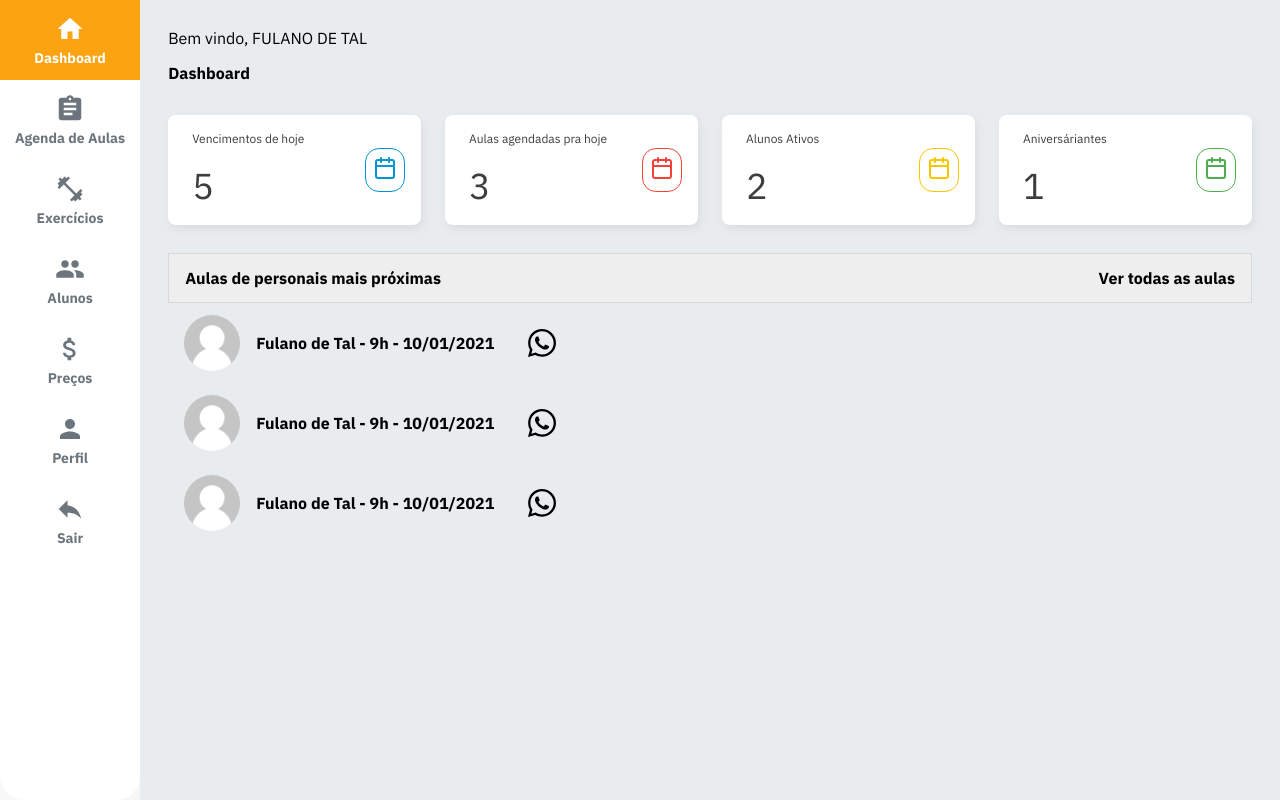
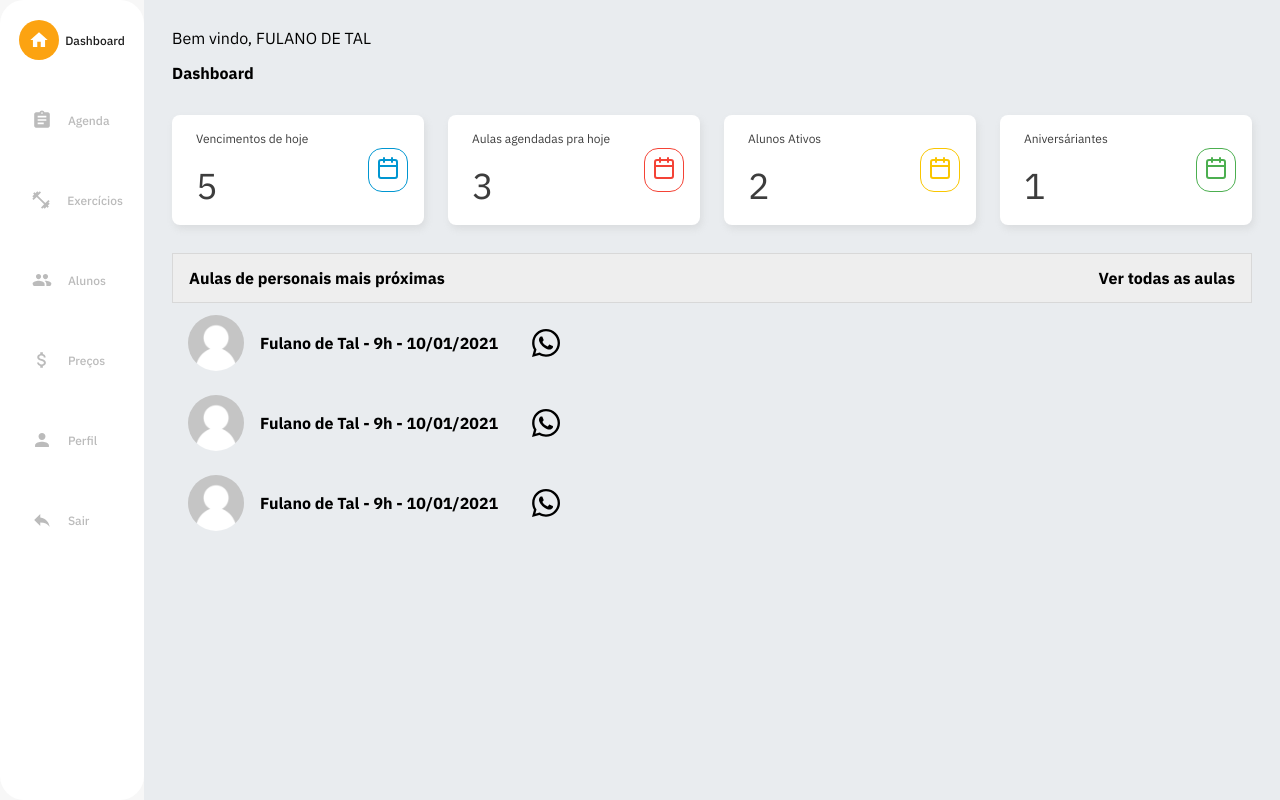
Before and after one commit to rodrigoandradebcc/team-gleyce-web-app, a React (Create React App) app: page / in a window 1280 px wide. Built offline with nearby package versions, Linux system fonts and the light colour scheme.

Commit message:
Refactor: Student Page and Menu

```diff
--- a/src/components/Avatar/index.tsx
+++ b/src/components/Avatar/index.tsx
@@ -5,8 +5,8 @@ import { Container, Image, AvatarContainer } from './styles';
 interface AvatarProps {
   src: string;
   userName: string;
+  size: number;
   alt?: string;
-  size?: number;
 }
 
 const Avatar: React.FC<AvatarProps> = ({
@@ -19,7 +19,7 @@ const Avatar: React.FC<AvatarProps> = ({
   return (
     <Container {...props} size={size}>
       {src === '' ? (
-        <AvatarContainer>
+        <AvatarContainer size={size}>
           <p>{userName[0]}</p>
         </AvatarContainer>
       ) : (
--- a/src/components/Avatar/styles.ts
+++ b/src/components/Avatar/styles.ts
@@ -1,20 +1,19 @@
 import styled from 'styled-components';
 
 interface AvatarProps {
-  size?: number;
+  size: number;
 }
 
 export const Container = styled.div<AvatarProps>`
-  width: 100%;
-  height: 100%;
-
-  max-width: ${props => props.size && `${props.size}px`};
-  max-height: ${props => props.size && `${props.size}px`};
+  width: ${props => props.size && `${props.size}rem`};
+  height: ${props => props.size && `${props.size}rem`};
 
   display: flex;
   justify-content: center;
   align-items: center;
   text-align: center;
+
+  font-size: 4rem;
 
   img {
     width: 100%;
@@ -27,7 +26,7 @@ export const Image = styled.img`
   border-radius: 50%;
 `;
 
-export const AvatarContainer = styled.div`
+export const AvatarContainer = styled.div<AvatarProps>`
   width: 100%;
   height: 100%;
 
@@ -41,9 +40,8 @@ export const AvatarContainer = styled.div`
   border: 2px solid #ffc62d;
 
   p {
-    /* font-size: calc(6rem); */
-    font-size: auto;
-    font-weight: 600;
+    font-size: ${props => props.size && `${props.size * 0.9}`}rem;
+    font-weight: 400;
     color: #ffc62d;
     line-height: 1;
   }
--- a/src/components/CardStudent/index.tsx
+++ b/src/components/CardStudent/index.tsx
@@ -1,6 +1,7 @@
 import React, { ButtonHTMLAttributes, useCallback } from 'react';
 import { useHistory } from 'react-router';
 import { format } from 'date-fns';
+import { ImWhatsapp } from 'react-icons/im';
 import { FiChevronRight } from 'react-icons/fi';
 
 import {
@@ -16,6 +17,9 @@ import {
   SwitchContainer,
   Switch,
   Go,
+  Top,
+  Data,
+  Bottom,
 } from './styles';
 
 import Avatar from '../Avatar';
@@ -54,20 +58,44 @@ const CardStudent: React.FC<CardStudentProps> = ({
     });
   }
 
+  // return (
+  //   <Container>
+  //     <StatusStudent isActive={isActive}>
+  //       {/* <StudentPhoto src={photo} /> */}
+  //       <Avatar src="" userName={name} />
+  //       <Status>{isActive ? 'Ativo' : 'Inativo'}</Status>
+  //     </StatusStudent>
+
+  //     <StudentName>{name}</StudentName>
+  //     <Plan>Plano: {plan_type}</Plan>
+  //     <LastAccess>Último acesso: {dateFormatted}</LastAccess>
+  //     <SendMessage>Enviar mensagem</SendMessage>
+
+  // <ActionsContainer>
+  //   <SwitchContainer>
+  //     <Switch onClick={handleToggleSwitch}>
+  //       <input
+  //         type="checkbox"
+  //         checked={isActive}
+  //         onChange={() => console.log(!isActive)}
+  //       />
+  //       <span className="slider round" />
+  //     </Switch>
+  //   </SwitchContainer>
+
+  //   {isActive && (
+  //     <Go onClick={handleGoToTrainingsPage}>
+  //       <FiChevronRight size={34} />
+  //     </Go>
+  //   )}
+  // </ActionsContainer>
+  //   </Container>
+  // );
+
   return (
     <Container>
-      <StatusStudent isActive={isActive}>
-        {/* <StudentPhoto src={photo} /> */}
-        <Avatar src="" userName={name} />
-        <Status>{isActive ? 'Ativo' : 'Inativo'}</Status>
-      </StatusStudent>
-
-      <StudentName>{name}</StudentName>
-      <Plan>Plano: {plan_type}</Plan>
-      <LastAccess>Último acesso: {dateFormatted}</LastAccess>
-      <SendMessage>Enviar mensagem</SendMessage>
-
-      <ActionsContainer>
+      <Top>
+        <Data>
           <SwitchContainer>
             <Switch onClick={handleToggleSwitch}>
               <input
@@ -79,12 +107,26 @@ const CardStudent: React.FC<CardStudentProps> = ({
             </Switch>
           </SwitchContainer>
 
-        {isActive && (
-          <Go onClick={handleGoToTrainingsPage}>
-            <FiChevronRight size={34} />
-          </Go>
-        )}
+          <Plan isActive={isActive}>{plan_type}</Plan>
+          <LastAccess>Venc. {dateFormatted}</LastAccess>
+        </Data>
+
+        <StudentPhoto isActive={isActive}>
+          <Avatar size={5} src="" userName={name} />
+        </StudentPhoto>
+      </Top>
+
+      <Bottom>
+        <StudentName>{name}</StudentName>
+
+        <ActionsContainer>
+          <SendMessage>
+            <ImWhatsapp />
+            Enviar mensagem
+          </SendMessage>
+          <Go onClick={handleGoToTrainingsPage}>Ver Treinos</Go>
         </ActionsContainer>
+      </Bottom>
     </Container>
   );
 };
--- a/src/components/CardStudent/styles.ts
+++ b/src/components/CardStudent/styles.ts
@@ -4,10 +4,12 @@ export const Container = styled.div`
   display: flex;
   flex-direction: column;
   align-items: center;
-  padding: 20px;
   background-color: var(--background);
-  border-radius: 10px;
-  margin-bottom: 20px;
+  padding: 1rem 1rem;
+  width: 18rem;
+  height: 13rem;
+  box-shadow: 0 0 5px rgba(0, 0, 0, 0.2);
+  border-radius: 0.125rem;
 `;
 
 interface StatusStudentProps {
@@ -16,10 +18,10 @@ interface StatusStudentProps {
 
 export const StatusStudent = styled.div<StatusStudentProps>`
   display: flex;
+  flex-direction: column;
   align-items: center;
-  justify-content: center;
-  width: 9.375rem;
-  height: 9.375rem;
+  width: 292px;
+  height: 203px;
 
   position: relative;
 
@@ -37,55 +39,73 @@ export const StatusStudent = styled.div<StatusStudentProps>`
         `}
 `;
 
-export const StudentPhoto = styled.img`
-  height: 150px;
-  width: 150px;
-  border-radius: 50%;
-  border: 5px solid white;
-`;
-
 export const Status = styled.div`
   position: absolute;
   transform: translate(-50%);
   left: 50%;
-  bottom: -15px;
+  bottom: -1rem;
 
-  padding: 5px 10px;
+  padding: 0.32rem 0.625rem;
   color: var(--yellow);
   background-color: #3b3728;
 
-  border-radius: 10px;
+  border-radius: 0.625rem;
 `;
 
 export const StudentName = styled.h3`
-  margin-bottom: 10px;
+  font-family: 'IBM Plex Sans', sans-serif;
+  font-weight: 500;
+  font-size: 1rem;
+  margin-bottom: 1rem;
 `;
 
-export const Plan = styled.p`
-  margin-bottom: 10px;
+export const Plan = styled.p<StatusStudentProps>`
+  color: ${props => !props.isActive && `#bbb`};
+  font-family: 'IBM Plex Sans', sans-serif;
+  font-weight: 800;
+  font-size: 0.625rem;
+  margin-bottom: 0.25rem;
 `;
 
 export const LastAccess = styled.p`
-  margin-bottom: 10px;
+  font-family: 'IBM Plex Sans', sans-serif;
+  font-weight: 500;
+  font-size: 0.625rem;
+  color: #bbb;
 `;
 
 export const SendMessage = styled.p`
+  width: 9.125rem;
+  height: 2.5rem;
+  display: flex;
+  align-items: center;
+  justify-content: space-between;
+  padding: 0 0.81rem;
+  font-family: 'IBM Plex Sans', sans-serif;
+  font-size: 0.625rem;
+  font-weight: 700;
+  text-transform: uppercase;
+  color: var(--yellow);
+  border: 1.5px solid var(--yellow);
+  border-radius: 3px;
   cursor: pointer;
-  margin-bottom: 20px;
+
+  svg {
+    height: 1rem;
+    width: 1rem;
+  }
 `;
 
 export const SwitchContainer = styled.div`
+  margin-bottom: auto;
   display: flex;
-  justify-content: center;
-  align-items: center;
-  flex: 1;
 `;
 
 export const Switch = styled.div`
   position: relative;
   display: inline-block;
-  width: 60px;
-  height: 34px;
+  width: 2.75rem;
+  height: 1.375rem;
   input {
     opacity: 0;
     width: 0;
@@ -107,10 +127,11 @@ export const Switch = styled.div`
   .slider:before {
     position: absolute;
     content: '';
-    height: 26px;
-    width: 26px;
-    left: 4px;
-    bottom: 4px;
+    top: 0.125rem;
+    height: 1.13rem;
+    width: 1.13rem;
+    left: 0.125rem;
+    bottom: 0.25rem;
     background-color: white;
     -webkit-transition: 0.4s;
     transition: 0.4s;
@@ -125,9 +146,9 @@ export const Switch = styled.div`
   }
 
   input:checked + .slider:before {
-    -webkit-transform: translateX(26px);
-    -ms-transform: translateX(26px);
-    transform: translateX(26px);
+    -webkit-transform: translateX(1.375rem);
+    -ms-transform: translateX(1.375rem);
+    transform: translateX(1.375rem);
   }
 
   /* Rounded sliders */
@@ -144,29 +165,46 @@ export const ActionsContainer = styled.div`
   display: flex;
   align-items: center;
   justify-content: space-between;
-  padding: 0 10px;
+  margin-bottom: auto;
   width: 100%;
 `;
 
 export const Go = styled.div`
-  padding: 5px;
   cursor: pointer;
+  width: 6.125rem;
+  height: 2.5rem;
+  background: var(--yellow);
+  color: white;
+  display: flex;
+  justify-content: center;
+  align-items: center;
+  font-size: 0.625rem;
+  font-family: 'IBM Plex Sans', sans-serif;
+  font-weight: 700;
+  text-transform: uppercase;
+  border-radius: 0.125rem;
+`;
 
+export const Top = styled.div`
+  width: 100%;
   display: flex;
-  flex: 1;
-  align-items: center;
-  justify-content: center;
+  flex-direction: row;
+  justify-content: space-between;
+`;
 
-  svg {
-    background: #fac600;
-    border-radius: 24px;
-    width: 60px;
-    color: #000;
-    transition: color 0.4s;
-    padding: 5px;
+export const Data = styled.div`
+  display: flex;
+  flex-direction: column;
+  line-height: 12px;
+`;
 
-    &:hover {
-      color: #999;
-    }
-  }
+export const Bottom = styled.div`
+  display: flex;
+  flex-direction: column;
+  margin-top: auto;
+  width: 100%;
 `;
+
+export const StudentPhoto = styled.div<StatusStudentProps>`
+  filter: ${props => !props.isActive && `grayscale(1)`};
+`;
--- a/src/components/MenuBar/index.tsx
+++ b/src/components/MenuBar/index.tsx
@@ -41,7 +41,7 @@ const MenuBar: React.FC = () => {
       },
       {
         to: '/schedule',
-        title: 'Agenda de Aulas',
+        title: 'Agenda',
         icon: AgendaIcon,
         selected: false,
       },
--- a/src/components/MenuBar/styles.ts
+++ b/src/components/MenuBar/styles.ts
@@ -14,6 +14,8 @@ import {
 export const Container = styled.div`
   display: flex;
   flex-direction: column;
+  padding: 0 1.37rem;
+  width: 9rem;
   background: #ffffff;
   border-radius: 24px;
 `;
@@ -43,14 +45,14 @@ export const MenuButton = styled(Link)<MenuButtonProps>`
   min-height: 80px;
   min-width: 100%;
 
-  padding: 0 15px;
-
-  background-color: ${props => (props.selected ? '#fca311' : '#ffffff')};
+  /* background-color: ${props => (props.selected ? '#fca311' : '#ffffff')}; */
 
   display: flex;
-  flex-direction: column;
+  flex-direction: row;
+  /* justify-content: flex-start; */
+  justify-content: space-between;
   align-items: center;
-  justify-content: center;
+
   flex-shrink: 0;
   text-decoration: none;
   color: black;
@@ -69,22 +71,35 @@ export const MenuButton = styled(Link)<MenuButtonProps>`
   }
 
   > span {
-    display: inline;
-    font-weight: bold;
-    margin-top: 5px;
-    font-size: 14px;
-    color: ${props => (props.selected ? '#ffffff' : '#6c757d')};
+    /* display: inline; */
+    display: block;
+    margin-left: 0.375rem;
+    flex: 1;
+    text-align: left;
+    font-weight: 500;
+    font-family: 'IBM Plex Sans', sans-serif;
+    font-size: 0.75rem;
+    color: ${props => (props.selected ? '#1e1e1e' : '#bbb')};
+    transition: all 0.4s;
+    /* color: ${props => (props.selected ? '#ffffff' : '#6c757d')}; */
   }
 
   svg {
-    color: ${props => (props.selected ? '#ffffff' : '#6c757d')};
+    padding: 0.6rem;
+    width: 2.5rem;
+    height: 2.5rem;
+    border-radius: 50%;
+    color: ${props => (props.selected ? '#ffffff' : '#bbb')};
+    background: ${props => props.selected && `#fca311`};
+    transition: all 0.4s;
   }
 
   &:hover {
-    background-color: #fca311;
-
+    svg {
+      background: #fca311;
+    }
     > span {
-      color: #fff;
+      color: #1e1e1e;
     }
 
     svg {
--- /dev/null
+++ b/src/components/SearchInput/index.tsx
@@ -0,0 +1,38 @@
+import React, { InputHTMLAttributes, useRef, useState } from 'react';
+import { BiSearch } from 'react-icons/bi';
+import { Container } from './styles';
+
+interface SearchInputProps extends InputHTMLAttributes<HTMLInputElement> {
+  name: string;
+  type?: string;
+}
+
+const SearchInput: React.FC<SearchInputProps> = ({ name, type, ...rest }) => {
+  const [value, setValue] = useState('');
+  const input = useRef<HTMLInputElement>(null);
+
+  function changeValue(): void {
+    setValue(input.current?.value as string);
+    console.log(value);
+  }
+
+  function toggleFocus(): void {
+    input.current?.focus();
+  }
+
+  return (
+    <Container onClick={toggleFocus}>
+      <BiSearch />
+      <input
+        type={type}
+        value={value}
+        onChange={changeValue}
+        name={name}
+        ref={input}
+        {...rest}
+      />
+    </Container>
+  );
+};
+
+export default SearchInput;
--- /dev/null
+++ b/src/components/SearchInput/styles.ts
@@ -0,0 +1,40 @@
+import styled from 'styled-components';
+
+export const Container = styled.div`
+  width: 100%;
+  height: 100%;
+
+  height: 2.5rem;
+
+  border: none;
+  border-radius: 0.125rem;
+
+  /* padding-left: 2.875rem;
+  padding-right: 0.75rem; */
+
+  box-shadow: 0 0 5px rgba(0, 0, 0, 0.2);
+  background: white;
+
+  display: flex;
+
+  svg {
+    height: 100%;
+    width: 2.875rem;
+    padding: 0.687rem 0.75rem 0.687rem 1rem;
+    color: #c7c7d3;
+  }
+
+  input {
+    font-size: 0.75rem;
+    font-family: 'IMB Plex Sans', sans-serif;
+    font-weight: 500;
+    height: 100%;
+    border: none;
+    flex: 1;
+    padding-right: 0.75rem;
+
+    ::placeholder {
+      color: #c7c7d3;
+    }
+  }
+`;
--- a/src/pages/Student/index.tsx
+++ b/src/pages/Student/index.tsx
@@ -1,22 +1,19 @@
 import React, { useCallback, useEffect, useState } from 'react';
-
 import CardStudent from '../../components/CardStudent';
-
+import ModalAddStudent from '../../components/ModalAddStudent';
+import Tabs from '../../components/TabsT';
+import api from '../../services/api';
+import Button from '../../components/ButtonRod';
+import SearchInput from '../../components/SearchInput';
 import {
   Container,
-  Welcome,
-  Message,
-  ScreenName,
+  ContainerCardsStudents,
+  HeaderContent,
+  ListStudentEmpty,
   Main,
-  HeaderContent,
   Result,
-  ButtonCreateStudent,
-  ContainerCardsStudents,
-  ListStudentEmpty,
+  ActionArea,
 } from './styles';
-
-import api from '../../services/api';
-import ModalAddStudent from '../../components/ModalAddStudent';
 
 interface StudentProps {
   id: string;
@@ -36,6 +33,12 @@ interface StudentProps {
 const Student: React.FC = () => {
   const [students, setStudents] = useState<StudentProps[]>([]);
   const [modalOpen, setModalOpen] = useState(false);
+
+  const trainingTypes = [
+    { id: '1', description: 'Todos' },
+    { id: '2', description: 'Ativos' },
+    { id: '3', description: 'Inativos' },
+  ];
 
   useEffect(() => {
     api.get('/users').then(response => {
@@ -113,17 +116,25 @@ const Student: React.FC = () => {
 
   return (
     <Container>
-      <Welcome>
-        <Message>Bem vindo, FULANO DE TAL</Message>
-        <ScreenName>Alunos | Ativos | Inativos</ScreenName>
-      </Welcome>
+      <h1>Alunos</h1>
+      <Tabs tabsApi={trainingTypes} />
+
+      <ActionArea>
+        <SearchInput
+          placeholder="Pesquise por nome, sobrenome, e-mail ou CPF"
+          name="search"
+        />
+        <Button
+          background="#1E1E1E"
+          onClick={() => handleToggleModalAddStudent()}
+        >
+          CADASTRAR ALUNO
+        </Button>
+      </ActionArea>
 
       <Main>
         <HeaderContent>
           <Result>{students.length} resultados</Result>
-          <ButtonCreateStudent onClick={() => handleToggleModalAddStudent()}>
-            Cadastrar aluno
-          </ButtonCreateStudent>
         </HeaderContent>
         <ContainerCardsStudents>
           {students.length ? (
--- a/src/pages/Student/styles.ts
+++ b/src/pages/Student/styles.ts
@@ -6,9 +6,13 @@ export const Container = styled.div`
   justify-content: flex-start;
   flex: 1;
   background-color: var(--background-content);
-  padding: 12px;
+  padding: 2.69rem;
 
   overflow-y: auto;
+
+  h1 {
+    font: 500 1.5rem 'IBM Plex Sans', sans-serif;
+  }
 `;
 
 export const Welcome = styled.div`
@@ -28,7 +32,7 @@ export const ScreenName = styled.h3`
 export const Main = styled.div`
   display: flex;
   flex-direction: column;
-  padding: 15px;
+  padding: 1rem 0;
 `;
 
 export const HeaderContent = styled.div`
@@ -36,29 +40,13 @@ export const HeaderContent = styled.div`
   justify-content: space-between;
   align-items: center;
 
-  border-bottom: 1px solid rgba(0, 0, 0, 0.2);
-  padding-bottom: 5px;
-  margin-bottom: 10px;
+  padding-bottom: 1rem;
+  margin-bottom: 0.625rem;
 `;
 
 export const Result = styled.div`
-  text-transform: uppercase;
-`;
-
-export const ButtonCreateStudent = styled.button`
-  text-transform: uppercase;
-  border: 0;
-  padding: 10px;
-  color: #fff;
-  background-color: var(--wine);
-  outline: 0;
-  border-radius: 5px;
-  cursor: pointer;
-  transition: filter 0.4s;
-
-  &:hover {
-    filter: brightness(0.8);
-  }
+  font: 400 1rem 'IBM Plex Sans', sans-serif;
+  text-transform: capitalize;
 `;
 
 export const ContainerCardsStudents = styled.div`
@@ -77,3 +65,21 @@ export const ListStudentEmpty = styled.span`
   justify-content: center;
   height: 70vh;
 `;
+
+export const ActionArea = styled.div`
+  display: flex;
+  justify-content: space-between;
+  gap: 1rem;
+
+  div {
+    flex: 6;
+  }
+
+  button {
+    font: 500 0.875rem 'IBM Plex Sans', sans-serif;
+    flex: 1;
+    width: 13.25rem;
+    height: 2.5rem;
+    border-radius: 0.125rem;
+  }
+`;
--- a/src/pages/Training/index.tsx
+++ b/src/pages/Training/index.tsx
@@ -69,7 +69,7 @@ const Training: React.FC = () => {
       <S.NameAndLogoContainer>
         <p>{studentName}</p>
 
-        <Avatar src="" userName={studentName} size={32} />
+        <Avatar src="" userName={studentName} size={2} />
       </S.NameAndLogoContainer>
 
       <Tabs tabsApi={trainingTypes} />
```
Also changed, not shown: src/services/api.ts (line endings or trailing spaces). Lines whose indentation alone changed are shown as unchanged.
